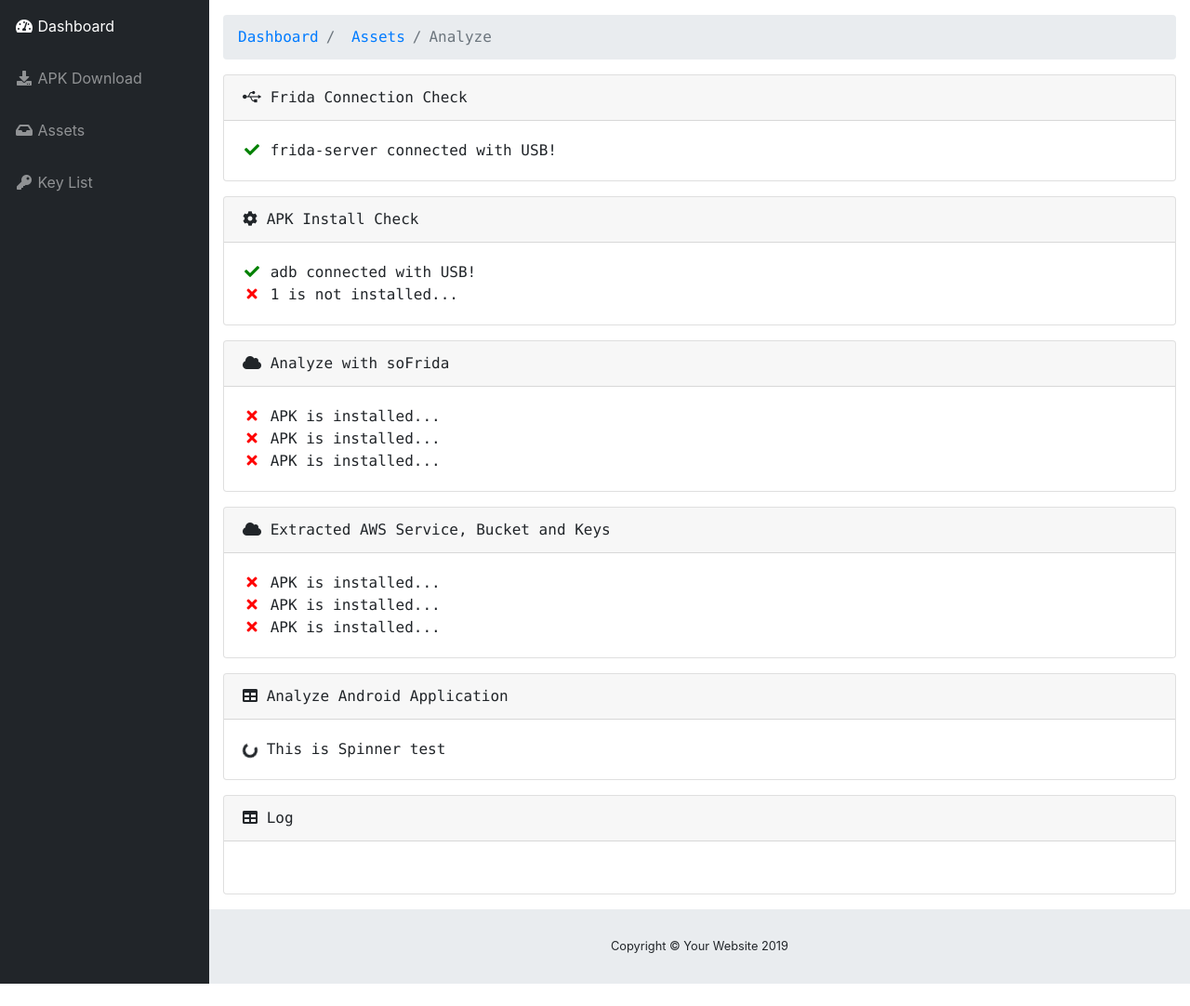
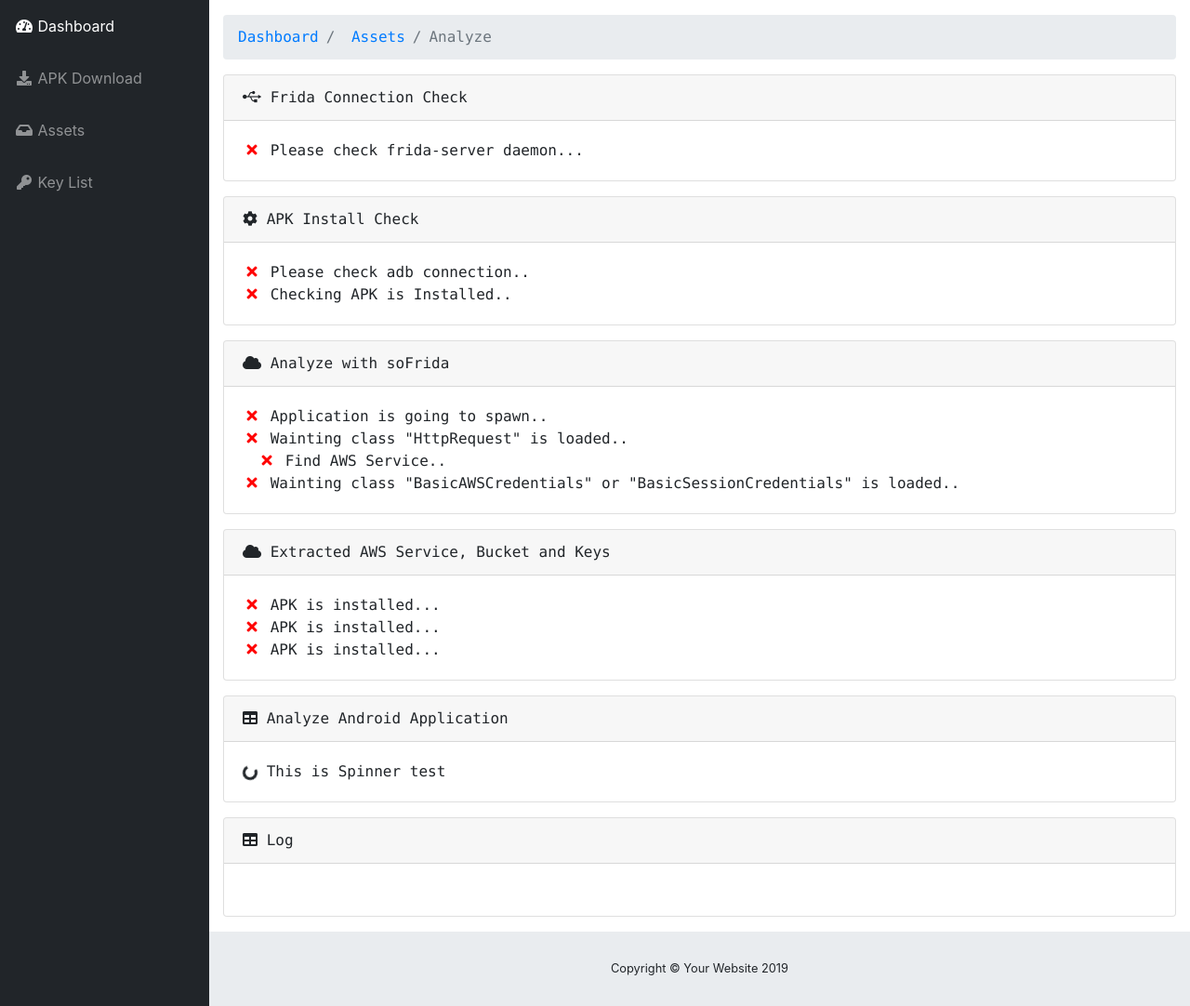
Before and after one commit to june5079/soFrida, a Flask app: page /analyze/1 in a window 1280 px wide. Shown: the part 56-1138 px from the top of the page at 93% size. Before the commit the page ends 1114 px from the top, so only its background shows below. Run offline with Flask 2, Linux system fonts and the light colour scheme; data that the repository does not hold is empty; parts of the project's set-up code (start-up, migrations or seed data) failed here and were passed over; some libraries are stand-ins or nearby versions.

Commit message:
stable logging in analyze.html and delete soFrida instance when beforeunload

```diff
--- a/app.py
+++ b/app.py
@@ -135,5 +135,17 @@ def analyze_status():
   global debuglogger
   return Response(debuglogger.loggenerator(), mimetype="text/event-stream")
 
+@app.route("/next_step/<step>", methods=["GET"])
+def next_step(step):
+  global sofrida
+  if sofrida != "":
+    sofrida.step = step
+    if sofrida.step == "stop":
+      sofrida.__del__()
+      sofrida = ""
+  return jsonify(
+    result="success"
+  )
+
 if __name__ == '__main__':
     app.run(host='127.0.0.1', port='8888', debug=True)
--- a/soFrida.py
+++ b/soFrida.py
@@ -41,6 +41,8 @@ class soFrida:
         # User can add aws service which is supported with awscli
         self.aws_servicelist = ['s3', 'lambda', 'kinesis', 'cognito', 'sns', 'dynamodb', 'simpledb']
         self.aws_regions = ['us-west-1', 'us-west-2', 'us-east-1', 'us-east-2','ap-east-1', 'ap-south-1', 'ap-northeast-2','ap-southeast-1','ap-southeast-2','ca-central-1','cn-north-1','cn-northwest-1','eu-central-1','eu-west-1','eu-west-2','eu-west-3','eu-north-1','sa-east-1']
+    def __del__(self):
+        pass
     def frida_connect(self, mode='usb', host=None):
         if mode == 'usb':
             try:
@@ -94,7 +96,17 @@ class soFrida:
         cprint("[*] Start Uninstall Pakcage : %s" % self.package, 'yellow')
         self.adb_device.uninstall(self.package)
 
-    def get_class_maketrace(self):
+    def get_class_maketrace(self, logger=""):
+        ## This is Logger Thread Func for GUI event-stream.
+        def message_thread(step, msg):
+            while True:
+                logger.info(msg)
+                if self.step == step:
+                    break
+                sleep(0.5)
+            if step == "spawn":# or step == "stop":
+                #print(step)
+                self.debuglogger.stop()
         catch_trace_js = open('catch_make_trace.js', 'r').read()
         self.trace_flag = False
         self.search_flag = True
@@ -121,7 +133,17 @@ class soFrida:
                 print(message['stack'])
         ###########################################################
 
-        script = self.spwan(catch_trace_js+start_function, trace_callback)
+        # if logger is "" means cli mode else is gui mode
+        if logger == "":
+            script = self.spwan(catch_trace_js+start_function, trace_callback)
+        else:
+            try:
+                script = self.spwan(catch_trace_js+start_function, trace_callback)
+                Thread(target=message_thread, args=("spawn", json.dumps({"step":"spawn", "result":"success"}),)).start()
+            except Exception as e:
+                Thread(target=message_thread, args=("spawn", json.dumps({"step":"spawn", "result":"fail", "msg":str(e)}),)).start()
+                return
+
         while self.search_flag:
         	pass
         # if len(self.target_cls) == 3:
@@ -302,41 +324,63 @@ class soFrida:
     # def exploit_test(self, awsservice, command):
 
     def soFrida_start(self, debuglogger):
+        self.debuglogger = debuglogger
         logger = debuglogger.logger
+        self.step = "start"
         sleep(1)
         while True:
             sleep(0.5)
+            if self.step == "frida-connect" or self.step == "stop":
+                break
             device = self.frida_connect()
             if device == "":
                 logger.info(json.dumps({"step":"frida_connect", "result":"fail", "msg":self.err}))
             else:
                 logger.info(json.dumps({"step":"frida_connect", "result":"success"}))
-                break
 
         while True:
             sleep(0.5)
+            if self.step == "adb-connect" or self.step == "stop":
+                break
             adb_device = self.adb_connect()
             if adb_device == "":
                 logger.info(json.dumps({"step":"adb_connect", "result":"fail", "msg":self.err}))
             else:
                 logger.info(json.dumps({"step":"adb_connect", "result":"success"}))
-                break
+
+        if adb_device.is_installed(self.pkgid):
+             while True:
+                logger.info(json.dumps({"step":"apk_install", "result":"installed", "package":self.pkgid}))
+                if self.step == "apk-install" or self.step == "stop":
+                    break
+                sleep(0.5)
 
         while True:
             sleep(0.5)
+            if self.step == "apk-install" or self.step == "stop":
+                break
             if adb_device.is_installed(self.pkgid):
                 logger.info(json.dumps({"step":"apk_install", "result":"installed", "package":self.pkgid}))
-                break
             else:
-                logger.info(json.dumps({"step":"apk_install", "result":"not installed", "package":self.pkgid}))
-                logger.info(json.dumps({"step":"apk_install", "result":"installing", "package":self.pkgid}))
+                while True:
+                    logger.info(json.dumps({"step":"apk_install", "result":"not installed", "package":self.pkgid}))
+                    if self.step == "apk-not-installed" or self.step == "stop":
+                        break
+                    sleep(0.5)
+                while True:
+                    logger.info(json.dumps({"step":"apk_install", "result":"installing", "package":self.pkgid}))
+                    if self.step == "apk-installing" or self.step == "stop":
+                        break
+                    sleep(0.5)
                 try:
                     adb_device.install(self.apk_path+self.pkgid+".apk")
                     logger.info(json.dumps({"step":"apk_install", "result":"installed", "package":self.pkgid}))
-                    break
                 except Exception as e:
                     logger.info(json.dumps({"step":"apk_install", "result":"fail", "msg":str(e), "package":self.pkgid}))
-        debuglogger.stop()
+        self.process = self.pkgid
+        if self.step != "stop":
+            self.get_class_maketrace(logger)
+
 
 if __name__ == '__main__':
     ap = argparse.ArgumentParser(description='Test APIBleed vulnerability - cloud backend - not for testing general mobile vulnerability.')
--- a/static/js/analyze.js
+++ b/static/js/analyze.js
@@ -1,4 +1,6 @@
 var analyze = new function(){
+    this.spinner_div = "";
+    this.source = "";
     this.soFrida_start = function(){
         $.ajax({
             url:"/soFrida_start",
@@ -15,35 +17,73 @@ var analyze = new function(){
         $("#"+step+"-icon").addClass("fas fa-fw fa-check");
         $("#"+step+"-text").text(text);
     }
+    this.spinner = function(step, text){
+        $("#"+step+"-text").text(text);
+        if($("#apk-install-icon").next().hasClass("spinner-border spinner-border-sm")) return analyze.spinner_div;
+        analyze.spinner_div = $("<div class=\"spinner-border spinner-border-sm\" role=\"status\"><span class=\"sr-only\">Loading...</span></div> ");
+        $("#"+step+"-icon").hide();
+        var div = $("#"+step+"-icon");
+        analyze.spinner_div.insertAfter(div);
+        return analyze.spinner_div;
+    }
+    this.next_step = function(step){
+        $.ajax({
+            url:"/next_step/"+step,
+            type:"GET",
+            success:function(res){
+
+            }
+        })
+    }
+    this.stop_log = function(){
+        console.log("stop");
+        analyze.source.close();
+        analyze.source = "";
+        analyze.next_step("stop")
+    }
     this.log_start = function(){
-        var source = new EventSource('/analyze_status');
-		source.onmessage = function (event) {
+        analyze.source = new EventSource('/analyze_status');
+		analyze.source.onmessage = function (event) {
             var log = JSON.parse(event.data);
             if(log.step == "frida_connect"){
                 if(log.result == "success"){
                     analyze.begreen("frida-connect", "frida-server connected with USB!");
+                    analyze.next_step("frida-connect")
                 }else{
-                    $("#frida-connect-text").text("frida connect error : "+log.msg)
+                    $("#frida-connect-text").text("frida connect error : "+log.msg);
+
                 }
             }else if(log.step == "adb_connect"){
                 if(log.result == "success"){
                     analyze.begreen("adb-connect", "adb connected with USB!");
+                    analyze.next_step("adb-connect")
                 }else{
                     $("#adb-connect-text").text("adb connect error : "+log.msg);
                 }
             }else if(log.step == "apk_install"){
                 if(log.result == "installed"){
                     analyze.begreen("apk-install", log.package+" is installed!!");
-                    this.close();
+                    analyze.next_step("apk-install")
+                    if(analyze.spinner_div != "") analyze.spinner_div.remove();
+                    $("#apk-install-icon").show();
                 }else if(log.result == "installing"){
-                    $("#apk-install-text").text(log.package+" file installing start...");
+                    analyze.spinner("apk-install", "file installing start...");
+                    analyze.next_step("apk-installing");
                 }else if(log.result == "not installed"){
                     $("#apk-install-text").text(log.package+" is not installed...");
+                    analyze.next_step("apk-not-installed")
                 }else{
                     $("#apk-install-text").text("apk install error : "+log.msg);
                 }
-            }
-            else if(log.step == "waiting"){
+            }else if(log.step == "spawn"){
+                if(log.result == "success"){
+                    analyze.begreen("spawn", "spawned application!!");
+                    analyze.next_step("spawn")
+                    this.close();
+                }else{
+                    $("#spawn-text").text("spawn error : "+log.msg);
+                }
+            }else if(log.step == "waiting"){
 
             }
             /*
--- a/templates/analyze.html
+++ b/templates/analyze.html
@@ -7,7 +7,11 @@ Analyze
     $(function(){
 		$(document).ready(function(){
             analyze.soFrida_start();
-		});
+        });
+        $(window).on('beforeunload', function(){
+            console.log("unload");
+            analyze.stop_log();
+        });
 	});
 </script>
 <div class="container-fluid" style="font-family: SFMono-Regular, Menlo, Monaco, Consolas, 'Liberation Mono', 'Courier New', monospace;">
@@ -46,9 +50,10 @@ Analyze
             Analyze with soFrida
         </div>
         <div class="card-body">
-            <span class="fas fa-fw fa-times" id="connect-status-icon" style="color:red"></span> <span id="connect-status-text">APK is installed...</span><br>
-            <span class="fas fa-fw fa-times" id="connect-status-icon" style="color:red"></span> <span id="connect-status-text">APK is installed...</span><br>
-            <span class="fas fa-fw fa-times" id="connect-status-icon" style="color:red"></span> <span id="connect-status-text">APK is installed...</span><br>
+            <span class="fas fa-fw fa-times" id="spawn-icon" style="color:red"></span> <span id="spawn-text">Application is going to spawn..</span><br>
+            <span class="fas fa-fw fa-times" id="connect-status-icon" style="color:red"></span> <span id="connect-status-text">Wainting class "HttpRequest" is loaded..</span><br>
+            <span class="fas fa-fw fa-times ml-3" id="connect-status-icon" style="color:red"></span> <span id="connect-status-text">Find AWS Service..</span><br>
+            <span class="fas fa-fw fa-times" id="connect-status-icon" style="color:red"></span> <span id="connect-status-text">Wainting class "BasicAWSCredentials" or "BasicSessionCredentials" is loaded..</span><br>
         </div>
     </div>
     <div class="card mb-3">
```
